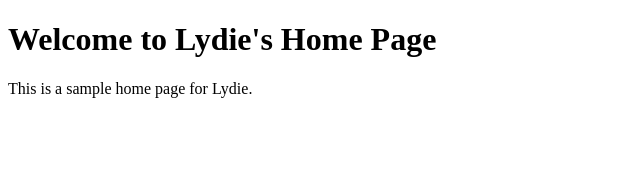
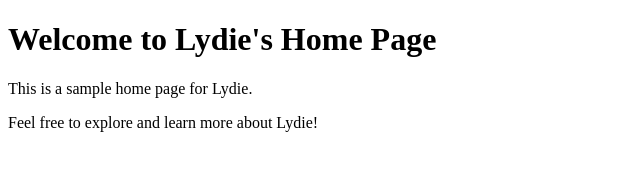
Before and after one commit to lydieuwayezu/assignment2, a plain HTML site: page lydie/home.html in a window 1280 px wide. Shown: the whole page, without its empty margins (0-640 px from the left). Drawn offline with Linux system fonts and the light colour scheme.

Commit message:
hello mine

```diff
--- a/lydie/home.html
+++ b/lydie/home.html
@@ -8,6 +8,7 @@
 <body>
   <h1>Welcome to Lydie's Home Page</h1>
   <p>This is a sample home page for Lydie.</p>
+  <p>Feel free to explore and learn more about Lydie!</p>
 
 </body>
 </html>
```
